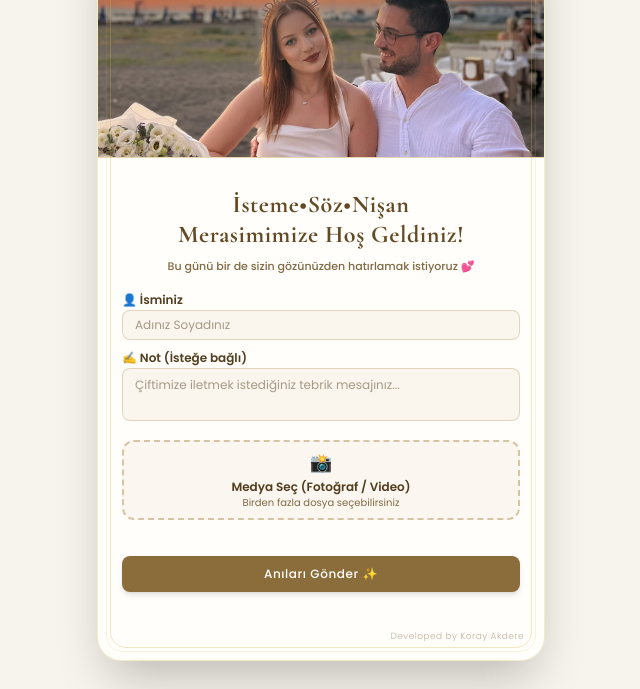
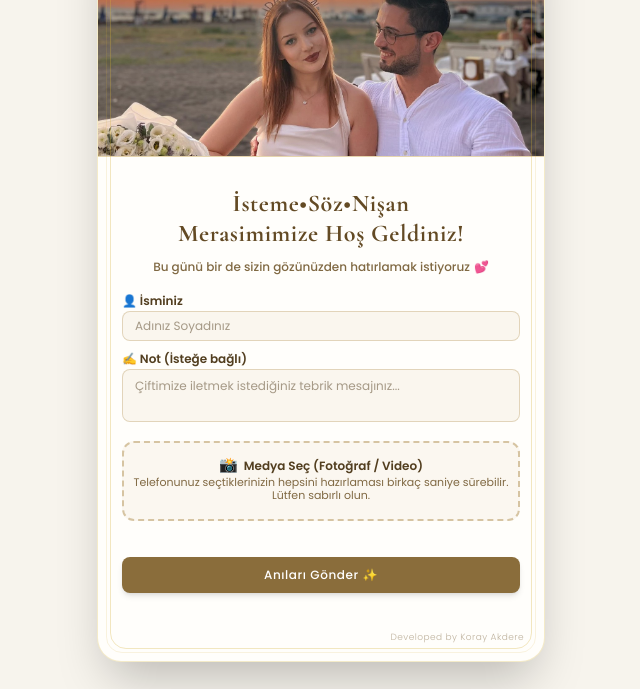
Before and after one commit to Koray-Akdere/Nisan-Dugun-Hatirasi, a website: page index.html in a window 1280 px wide. Shown: the part 111-800 px from the top of the page, without its empty margins (319-959 px from the left). Drawn offline with nearby package versions, Linux system fonts and the light colour scheme.

Commit message:
Add files via upload

```diff
--- a/index.html
+++ b/index.html
@@ -84,9 +84,10 @@
               İsteme•Söz•Nişan<br />Merasimimize Hoş Geldiniz!
             </h2>
             <p
-              class="text-[#806943] text-[11px] font-medium max-w-xs mx-auto leading-relaxed mt-2"
+              class="text-[#806943] text-[12px] font-medium max-w-sm mx-auto leading-relaxed mt-2 flex items-center justify-center gap-1"
             >
-              Bu günü bir de sizin gözünüzden hatırlamak istiyoruz 💕
+              <span>Bu günü bir de sizin gözünüzden hatırlamak istiyoruz</span>
+              <span class="whitespace-nowrap">💕</span>
             </p>
           </div>
 
@@ -121,17 +122,23 @@
                 class="flex flex-col items-center justify-center w-full h-20 border-2 border-dashed border-[#bfa36f]/60 rounded-xl cursor-pointer bg-[#faf6ee]/80 hover:bg-[#f6efe0] transition-all duration-300 group"
               >
                 <div
-                  class="flex flex-col items-center justify-center text-center py-1"
+                  class="flex flex-col items-center justify-center text-center py-1 px-2"
                 >
-                  <span
-                    class="text-lg group-hover:scale-110 transition-transform mb-0.5"
-                    >📸</span
-                  >
-                  <p class="text-xs text-[#523e1f] font-semibold">
-                    Medya Seç (Fotoğraf / Video)
-                  </p>
-                  <p class="text-[10px] text-[#806943]">
-                    Birden fazla dosya seçebilirsiniz
+                  <div class="flex items-center justify-center gap-1.5">
+                    <span
+                      class="inline-flex items-center justify-center text-[15px] -translate-y-[2.5px] group-hover:scale-110 transition-transform leading-none select-none"
+                      >📸</span
+                    >
+                    <span
+                      class="text-xs text-[#523e1f] font-semibold leading-none"
+                    >
+                      Medya Seç (Fotoğraf / Video)
+                    </span>
+                  </div>
+                  <p class="text-[11px] text-[#806943] leading-tight mt-0.5">
+                    Telefonunuz seçtiklerinizin hepsini hazırlaması birkaç
+                    saniye sürebilir. <br />
+                    Lütfen sabırlı olun.
                   </p>
                 </div>
                 <input
@@ -169,9 +176,9 @@
               class="hidden bg-[#f5ebd6]/60 border border-[#bfa36f]/30 p-2 rounded-lg text-center mt-2"
             >
               <p class="text-[10px] text-[#634a24] font-medium leading-tight">
-                💡 <b>Önemli İpucu:</b> Yüklemenin kesintiye uğramaması için
-                lütfen işlem tamamlanana kadar <b>güç düğmesine basmayın</b> ve
-                bu ekrandan ayrılmayın.
+                💡 <b>Önemli:</b> Yüklemenin kesintiye uğramaması için lütfen
+                işlem tamamlanana kadar <b>güç düğmesine basmayın</b> ve
+                <b>bu ekrandan ayrılmayın</b>.
               </p>
             </div>
 
```
